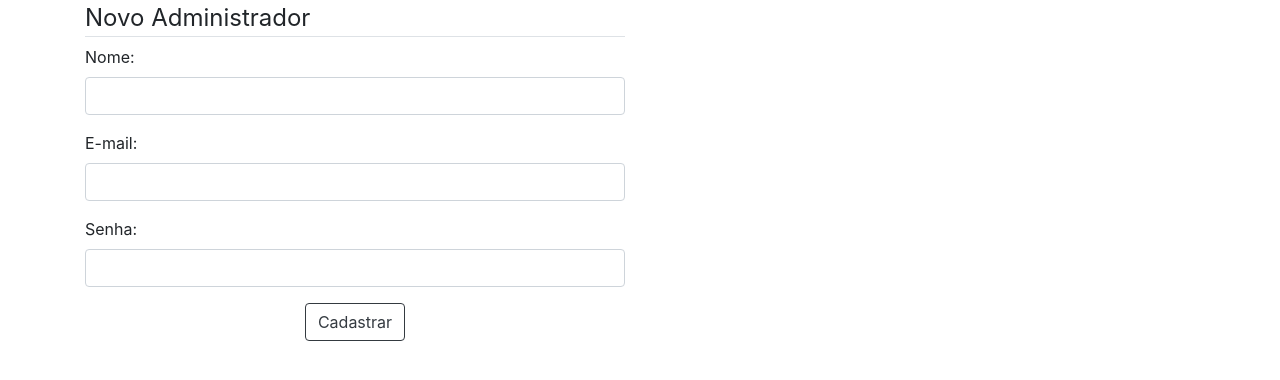
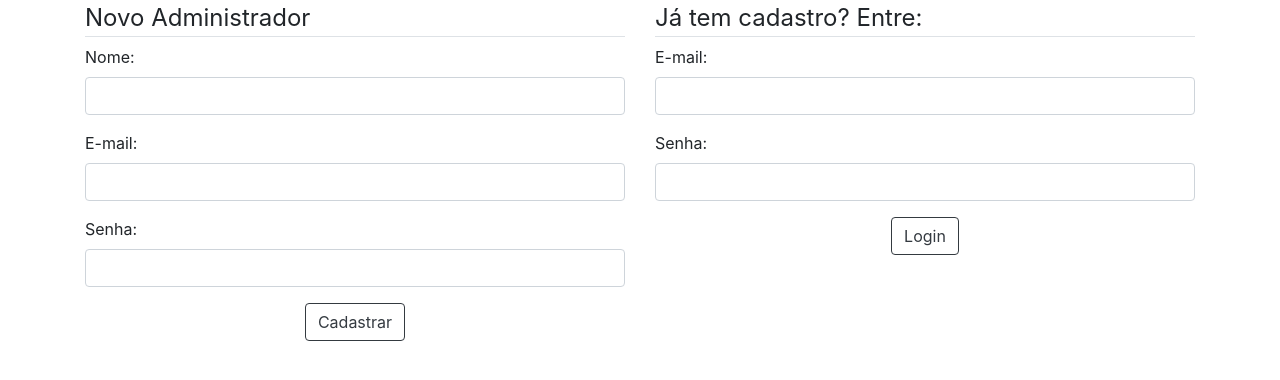
Before and after one commit to JonatasArao/2019-2DSI3-Projeto-Eventos-Interdisciplinar, a PHP site: page / in a window 1280 px wide. Shown: the top 380 px of the page. Run offline with PHP 8.4, Linux system fonts and the light colour scheme.

Commit message:
Algumas coisas

```diff
--- a/index.html
+++ b/index.html
@@ -1,5 +1,6 @@
 <html>
   <head>
+    <meta charset="utf-8">
     <title></title>
     <link href="css/bootstrap.min.css" rel="stylesheet">
     <link href="css/style.css" rel="stylesheet">
@@ -30,6 +31,25 @@
             </fieldset>
           </form>
         </div>
+
+        <div class="col-md-6">
+          <form method="post" id="lAdministrador">
+            <fieldset>
+              <legend class="border-bottom">Já tem cadastro? Entre:</legend>
+              <div class="form-group">
+                <label for="email">E-mail:</label>
+                <input class="form-control" type="email" name="lemail" id="lemail">
+              </div>
+              <div class="form-group">
+                <label for="senha">Senha:</label>
+                <input class="form-control" type="password" name="lsenha" id="lsenha">
+              </div>
+              <div class="form-row">
+                <button type="submit" class="mx-auto btn btn-outline-dark">Login</button>
+              </div>
+            </fieldset>
+          </form>
+        </div>
       </div>
 
     </section>
--- a/js/script.js
+++ b/js/script.js
@@ -9,4 +9,16 @@ $(document).on('submit','#cAdministrador',function(){
 		}
 	});
 	return false;
-})
+});
+$(document).on('submit','#lAdministrador',function(){
+	var dados = $(this).serialize();
+	$.ajax({
+		url: 'controlAdministrador.php?acao=login',
+		type: 'POST',
+		data: dados,
+		success:function(retorno){
+			console.log(user.nome);
+		}
+	});
+	return false;
+});
```
Also changed, not shown: administrador.php (+17 -1 lines), controlAdministrador.php (+11 -1 lines).
